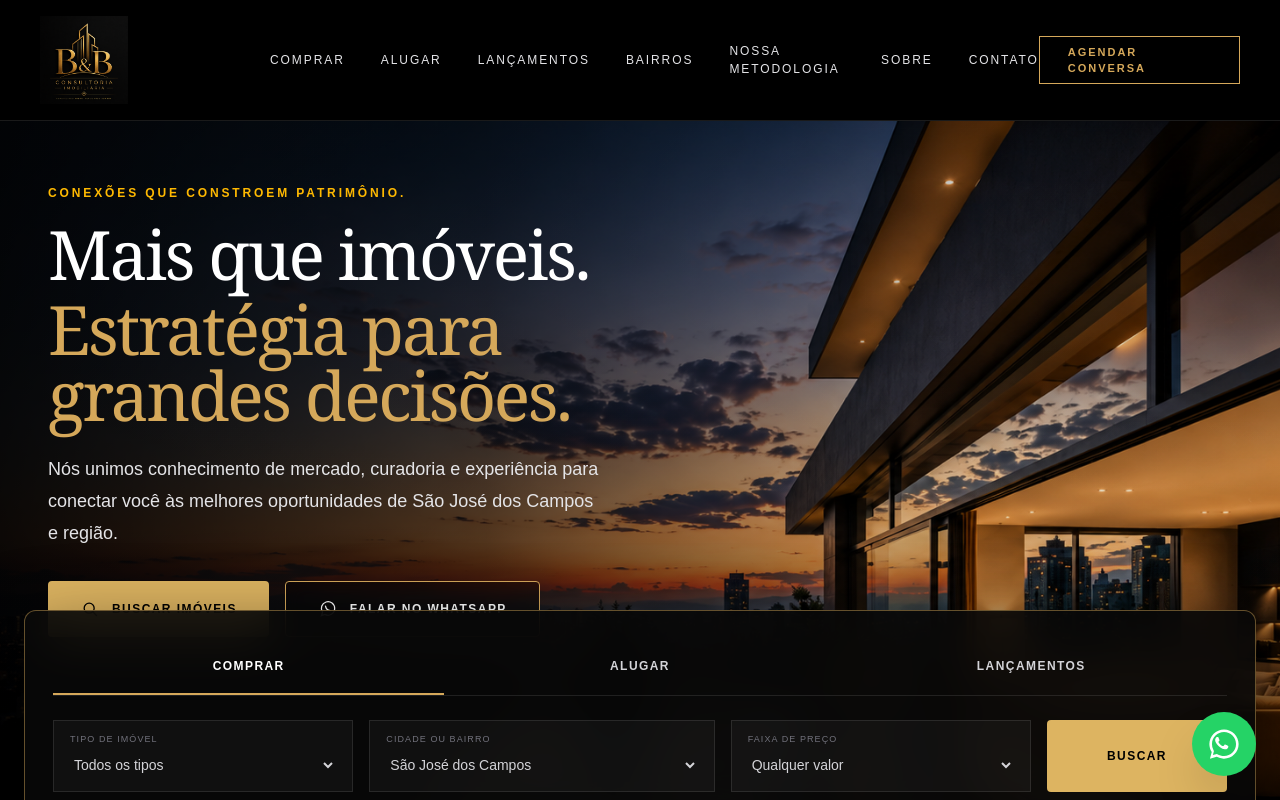
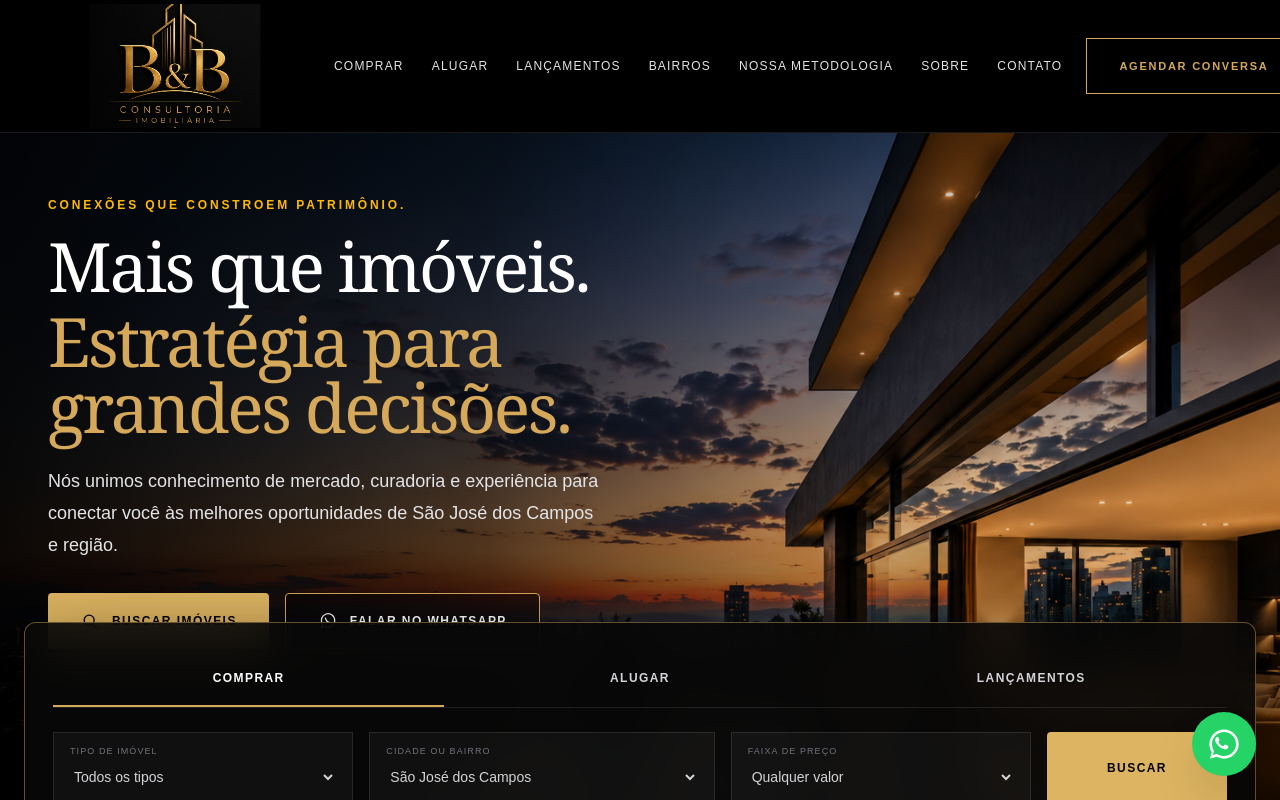
Before and after one commit to altamirbonilhajunior2-prog/bbconsultoriaimobiliaria-premium, a Next.js app: page / in a window 1280 px wide. Shown: the top 800 px of the page. Built offline with nearby package versions, Linux system fonts and the light colour scheme.

Commit message:
Melhora logo do cabeçalho

```diff
--- a/app/components/Header.tsx
+++ b/app/components/Header.tsx
@@ -13,28 +13,32 @@ const navigation = [
 
 export default function Header() {
   return (
-    <header className="sticky top-0 z-50 border-b border-white/10 bg-black/90 backdrop-blur-xl">
-      <div className="mx-auto flex h-[120px] max-w-[1720px] items-center justify-between px-8 lg:px-10">
-
+    <header className="sticky top-0 z-50 w-full border-b border-white/10 bg-black/90 backdrop-blur-xl">
+      <div className="mx-auto flex h-[132px] max-w-[1720px] items-center gap-6 px-6 lg:px-8 xl:px-10">
         <Link
           href="/"
-          className="relative h-[88px] w-[230px] shrink-0 transition duration-300 hover:scale-[1.02]"
+          aria-label="B&B Consultoria Imobiliária"
+          className="relative block h-[124px] w-[270px] shrink-0 overflow-hidden"
         >
           <Image
             src="/logo-bb.png"
             alt="B&B Consultoria Imobiliária"
             fill
             priority
-            className="object-contain object-left"
+            sizes="270px"
+            className="scale-[1.38] object-contain object-center transition-transform duration-300 hover:scale-[1.43]"
           />
         </Link>
 
-        <nav className="hidden items-center gap-9 lg:flex">
+        <nav
+          aria-label="Navegação principal"
+          className="hidden flex-1 items-center justify-center gap-5 lg:flex xl:gap-7"
+        >
           {navigation.map((item) => (
             <Link
               key={item.href}
               href={item.href}
-              className="relative text-[12px] font-medium uppercase tracking-[0.16em] text-zinc-200 transition duration-300 hover:text-[#D5A85A] after:absolute after:-bottom-2 after:left-0 after:h-px after:w-0 after:bg-[#D5A85A] after:transition-all after:duration-300 hover:after:w-full"
+              className="relative whitespace-nowrap py-3 text-[11px] font-medium uppercase tracking-[0.1em] text-zinc-200 transition-colors duration-300 after:absolute after:bottom-1 after:left-0 after:h-px after:w-0 after:bg-[#D5A85A] after:transition-all after:duration-300 hover:text-[#D5A85A] hover:after:w-full xl:text-[12px]"
             >
               {item.label}
             </Link>
@@ -45,11 +49,10 @@ export default function Header() {
           href="https://wa.me/5512978140636?text=Olá,%20gostaria%20de%20agendar%20uma%20conversa."
           target="_blank"
           rel="noreferrer"
-          className="inline-flex h-12 items-center justify-center border border-[#D5A85A] px-7 text-[11px] font-semibold uppercase tracking-[0.18em] text-[#D5A85A] transition-all duration-300 hover:bg-[#D5A85A] hover:text-black"
+          className="inline-flex h-14 shrink-0 items-center justify-center border border-[#D5A85A] px-6 text-center text-[10px] font-semibold uppercase tracking-[0.16em] text-[#D5A85A] transition-all duration-300 hover:bg-[#D5A85A] hover:text-black xl:px-8 xl:text-[11px]"
         >
           Agendar conversa
         </a>
-
       </div>
     </header>
   );
```
